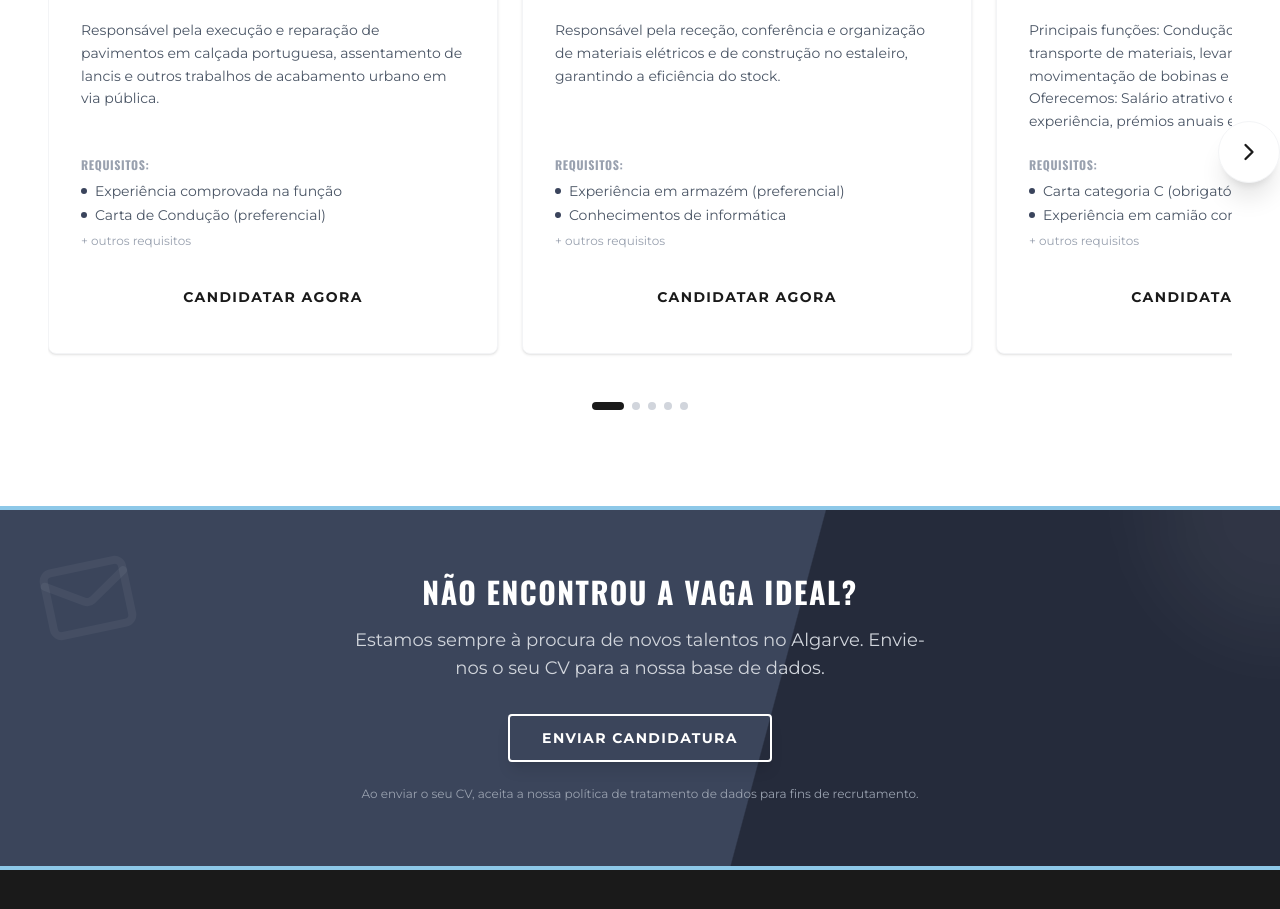
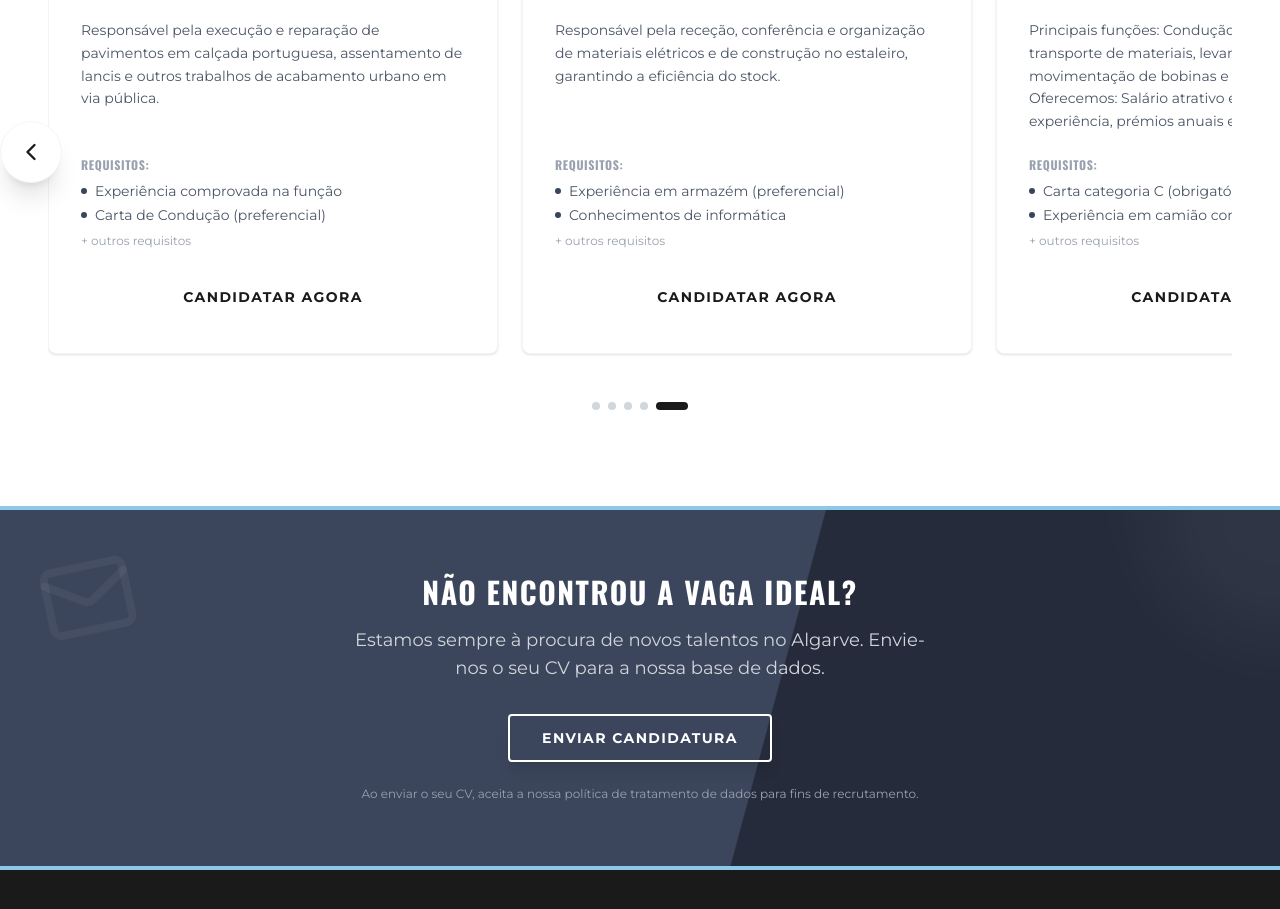
Before and after one commit to velawebteam/Joaquim-Fernandes, a React (Vite) app: page /recrutamento in a window 1280 px wide. Shown: the part 1160-2069 px from the top of the page. Built offline with nearby package versions, Linux system fonts and the light colour scheme.

Commit message:
feat: update careers scroll tracking and copy
Implement IntersectionObserver for better scroll
tracking in the Careers page and update the
"Light Up" section content to cover broader
regions.

```diff
--- a/src/context/LanguageContext.tsx
+++ b/src/context/LanguageContext.tsx
@@ -103,8 +103,8 @@ const translations = {
         { id: 4, text: "Foco no Sul do País" }
       ],
       lightUp: {
-        title: "Tem um projeto em Faro, Portimão ou Beja?",
-        desc: "A nossa luz está pronta para guiar a sua visão. Especialistas em instalações complexas e ligação à rede pública.",
+        title: "Tem um projeto no Algarve ou no Alentejo?",
+        desc: "Fale com os nossos especialistas para que possam apresentar-lhe o melhor orçamento para as suas necessidades!",
         cta: "Peça um Orçamento Gratuito"
       },
       testimonialsTitle: "O que dizem os nossos clientes",
@@ -827,8 +827,8 @@ const translations = {
         { id: 4, text: "Focus on the South" }
       ],
       lightUp: {
-        title: "Have a project in Faro, Portimão or Beja?",
-        desc: "Our light is ready to guide your vision. Specialists in complex installations and public grid connections.",
+        title: "Have a project in the Algarve or Alentejo?",
+        desc: "Talk to our specialists so they can provide you with the best quote for your needs!",
         cta: "Request Free Quote"
       },
       testimonialsTitle: "What our clients say",
@@ -1564,8 +1564,8 @@ const translations = {
       }
     ],
     "lightUp": {
-      "title": "¿Tienes un proyecto en Faro, Portimão o Beja?",
-      "desc": "Nuestra luz está lista para guiar tu visión. Especialistas en instalaciones complejas y conexión a la red pública.",
+      "title": "¿Tiene un proyecto en el Algarve o el Alentejo?",
+      "desc": "¡Hable con nuestros especialistas para que puedan presentarle el mejor presupuesto para sus necesidades!",
       "cta": "Solicite una cotización gratuita"
     },
     "testimonialsTitle": "Lo que dicen nuestros clientes",
@@ -2540,8 +2540,8 @@ const translations = {
       }
     ],
     "lightUp": {
-      "title": "Vous avez un projet à Faro, Portimão ou Beja ?",
-      "desc": "Notre lumière est prête à guider votre vision. Spécialistes des installations complexes et du raccordement au réseau public.",
+      "title": "Vous avez un projet en Algarve ou en Alentejo ?",
+      "desc": "Parlez à nos spécialistes pour qu'ils puissent vous présenter le meilleur devis pour vos besoins !",
       "cta": "Demander un devis gratuit"
     },
     "testimonialsTitle": "Ce que disent nos clients",
--- a/src/pages/Careers.tsx
+++ b/src/pages/Careers.tsx
@@ -13,6 +13,29 @@ const Careers: React.FC = () => {
   const [startX, setStartX] = useState(0);
   const [scrollLeftState, setScrollLeftState] = useState(0);
   const jobsContainerRef = useRef<HTMLDivElement>(null);
+
+  React.useEffect(() => {
+    const container = jobsContainerRef.current;
+    if (!container) return;
+
+    const options = {
+      root: container,
+      threshold: 0.6,
+    };
+
+    const observer = new IntersectionObserver((entries) => {
+      entries.forEach((entry) => {
+        if (entry.isIntersecting) {
+          const index = Array.from(container.children).indexOf(entry.target);
+          setActiveJobIndex(index);
+        }
+      });
+    }, options);
+
+    Array.from(container.children).forEach((child) => observer.observe(child));
+
+    return () => observer.disconnect();
+  }, [t.careers.jobs.length]);
 
   if (!t || !t.careers) return null;
 
@@ -42,35 +65,6 @@ const Careers: React.FC = () => {
     // Re-enable snap and smooth behavior
     jobsContainerRef.current.style.scrollSnapType = 'x mandatory';
     jobsContainerRef.current.style.scrollBehavior = 'smooth';
-
-    // Trigger scroll check to update active index
-    handleScroll();
-  };
-
-  const handleScroll = () => {
-    if (jobsContainerRef.current) {
-      const container = jobsContainerRef.current;
-      const containerRect = container.getBoundingClientRect();
-      const containerCenter = containerRect.left + containerRect.width / 2;
-      const children = Array.from(container.children);
-
-      let closestIndex = 0;
-      let minDistance = Infinity;
-
-      children.forEach((child, index) => {
-        const childRect = child.getBoundingClientRect();
-        const childCenter = childRect.left + childRect.width / 2;
-        const distance = Math.abs(containerCenter - childCenter);
-        if (distance < minDistance) {
-          minDistance = distance;
-          closestIndex = index;
-        }
-      });
-
-      if (closestIndex !== activeJobIndex) {
-        setActiveJobIndex(closestIndex);
-      }
-    }
   };
 
   const scrollToJob = (index: number) => {
@@ -80,11 +74,20 @@ const Careers: React.FC = () => {
       const targetChild = children[index] as HTMLElement;
 
       if (targetChild) {
-        targetChild.scrollIntoView({
-          behavior: 'smooth',
-          block: 'nearest',
-          inline: 'center'
+        const containerWidth = container.offsetWidth;
+        const targetWidth = targetChild.offsetWidth;
+        const targetLeft = targetChild.offsetLeft;
+
+        // Calculate the scroll position that centers the target child
+        const scrollToX = targetLeft - (containerWidth / 2) + (targetWidth / 2);
+
+        container.scrollTo({
+          left: scrollToX,
+          behavior: 'smooth'
         });
+
+        // Force update index for immediate feedback
+        setActiveJobIndex(index);
       }
     }
   };
@@ -161,18 +164,18 @@ const Careers: React.FC = () => {
           <div className="relative group/carousel">
             {/* Navigation Arrows (PC only) */}
             <button
-              onClick={() => scrollToJob(Math.max(0, activeJobIndex - 1))}
+              onClick={(e) => { e.preventDefault(); scrollToJob(Math.max(0, activeJobIndex - 1)); }}
               disabled={activeJobIndex === 0}
-              className="absolute -left-4 md:-left-12 top-1/2 -translate-y-1/2 z-20 p-2 md:p-4 bg-white shadow-xl rounded-full border border-gray-100 text-corporate hover:bg-brand-light hover:text-white transition-all duration-300 disabled:opacity-0 disabled:pointer-events-none hidden md:flex items-center justify-center group/btn"
+              className="absolute -left-4 md:-left-12 top-1/2 -translate-y-1/2 z-20 p-2 md:p-4 bg-white shadow-xl rounded-full border border-gray-100 text-corporate hover:bg-brand-light hover:text-white transition-colors duration-300 disabled:opacity-0 disabled:pointer-events-none hidden md:flex items-center justify-center group/btn"
               aria-label="Previous job"
             >
               <ChevronLeft size={28} className="group-hover/btn:-translate-x-1 transition-transform" />
             </button>
 
             <button
-              onClick={() => scrollToJob(Math.min(t.careers.jobs.length - 1, activeJobIndex + 1))}
+              onClick={(e) => { e.preventDefault(); scrollToJob(Math.min(t.careers.jobs.length - 1, activeJobIndex + 1)); }}
               disabled={activeJobIndex === t.careers.jobs.length - 1}
-              className="absolute -right-4 md:-right-12 top-1/2 -translate-y-1/2 z-20 p-2 md:p-4 bg-white shadow-xl rounded-full border border-gray-100 text-corporate hover:bg-brand-light hover:text-white transition-all duration-300 disabled:opacity-0 disabled:pointer-events-none hidden md:flex items-center justify-center group/btn"
+              className="absolute -right-4 md:-right-12 top-1/2 -translate-y-1/2 z-20 p-2 md:p-4 bg-white shadow-xl rounded-full border border-gray-100 text-corporate hover:bg-brand-light hover:text-white transition-colors duration-300 disabled:opacity-0 disabled:pointer-events-none hidden md:flex items-center justify-center group/btn"
               aria-label="Next job"
             >
               <ChevronRight size={28} className="group-hover/btn:translate-x-1 transition-transform" />
@@ -180,7 +183,6 @@ const Careers: React.FC = () => {
 
             <div
               ref={jobsContainerRef}
-              onScroll={handleScroll}
               onMouseDown={handleMouseDown}
               onMouseMove={handleMouseMove}
               onMouseUp={handleMouseUp}
@@ -198,7 +200,7 @@ const Careers: React.FC = () => {
                   viewport={{ once: true }}
                   transition={{ delay: index * 0.1 }}
                   className="
-                    min-w-[85vw] sm:min-w-[400px] md:min-w-[450px] lg:min-w-[450px] snap-center
+                    min-w-[85vw] sm:min-w-[400px] md:min-w-[450px] lg:min-w-[450px] snap-center snap-always
                     bg-white border border-gray-100 rounded-lg p-8 shadow-sm hover:shadow-lg transition-all duration-300 flex flex-col group
                   "
                 >
@@ -247,7 +249,7 @@ const Careers: React.FC = () => {
                 <button
                     key={index}
                     onClick={() => scrollToJob(index)}
-                    className={`h-2 rounded-full transition-all duration-300 ${
+                    className={`h-2 rounded-full transition-all duration-300 cursor-pointer ${
                         activeJobIndex === index ? 'w-8 bg-corporate' : 'w-2 bg-gray-300 hover:bg-gray-400'
                     }`}
                     aria-label={`Go to job ${index + 1}`}
```
